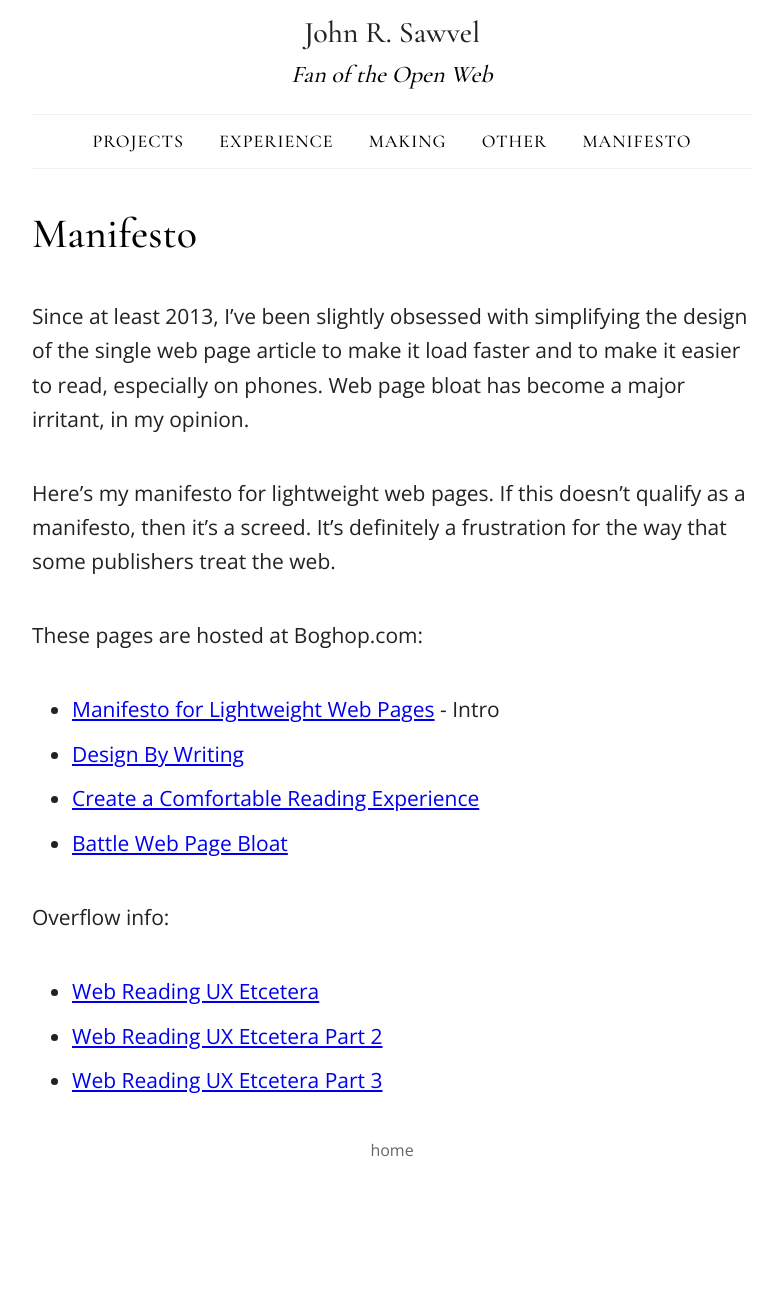
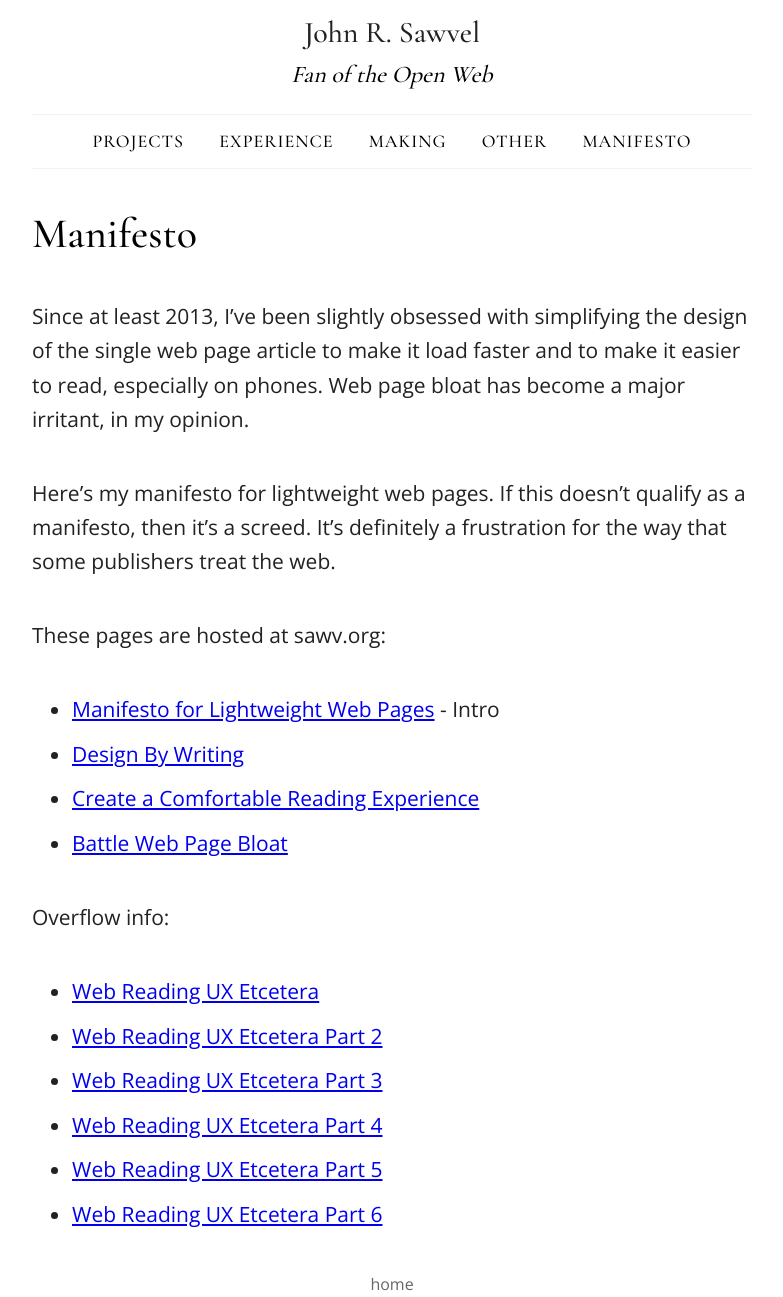
Before and after one commit to jrsawvel/jrsawvel.github.io, a Jekyll site: the page built from _posts/2016-09-20-manifesto.md, in a window 1280 px wide. Shown: the whole page, without its empty margins (248-1031 px from the left). Built offline with Jekyll 4.4.1, drawn with Linux system fonts in a browser that asks for light colours; before the commit the page ends 1163 px from its top, so only the background shows below that.

Commit message:
Update 2016-09-20-manifesto.md

```diff
--- a/_posts/2016-09-20-manifesto.md
+++ b/_posts/2016-09-20-manifesto.md
@@ -7,15 +7,18 @@ Since at least 2013, I've been slightly obsessed with simplifying the design of
 
 Here's my manifesto for lightweight web pages. If this doesn't qualify as a manifesto, then it's a screed. It's definitely a frustration for the way that some publishers treat the web.
 
-These pages are hosted at Boghop.com:
+These pages are hosted at sawv.org:
 
-* [Manifesto for Lightweight Web Pages](http://boghop.com/manifesto-for-lightweight-web-pages.html) - Intro
-* [Design By Writing](http://boghop.com/design-by-writing.html)
-* [Create a Comfortable Reading Experience](http://boghop.com/create-a-comfortable-reading-experience.html)
-* [Battle Web Page Bloat](http://boghop.com/battle-web-page-bloat.html)
+* [Manifesto for Lightweight Web Pages](http://sawv.org/manifesto-for-lightweight-web-pages.html) - Intro
+* [Design By Writing](http://sawv.org/design-by-writing.html)
+* [Create a Comfortable Reading Experience](http://sawv.org/create-a-comfortable-reading-experience.html)
+* [Battle Web Page Bloat](http://sawv.org/battle-web-page-bloat.html)
 
 Overflow info:
 
-* [Web Reading UX Etcetera](http://boghop.com/web-reading-ux-etcetera.html)
-* [Web Reading UX Etcetera Part 2](http://boghop.com/web-reading-ux-etcetera-part-2.html)
-* [Web Reading UX Etcetera Part 3](http://boghop.com/web-reading-ux-etcetera-part-3.html)
+* [Web Reading UX Etcetera](http://sawv.org/web-reading-ux-etcetera.html)
+* [Web Reading UX Etcetera Part 2](http://sawv.org/web-reading-ux-etcetera-part-2.html)
+* [Web Reading UX Etcetera Part 3](http://sawv.org/web-reading-ux-etcetera-part-3.html)
+* [Web Reading UX Etcetera Part 4](http://sawv.org/web-reading-ux-etcetera-part-4.html)
+* [Web Reading UX Etcetera Part 5](http://sawv.org/web-reading-ux-etcetera-part-5.html)
+* [Web Reading UX Etcetera Part 6](http://sawv.org/web-reading-ux-etcetera-part-6.html)
```
